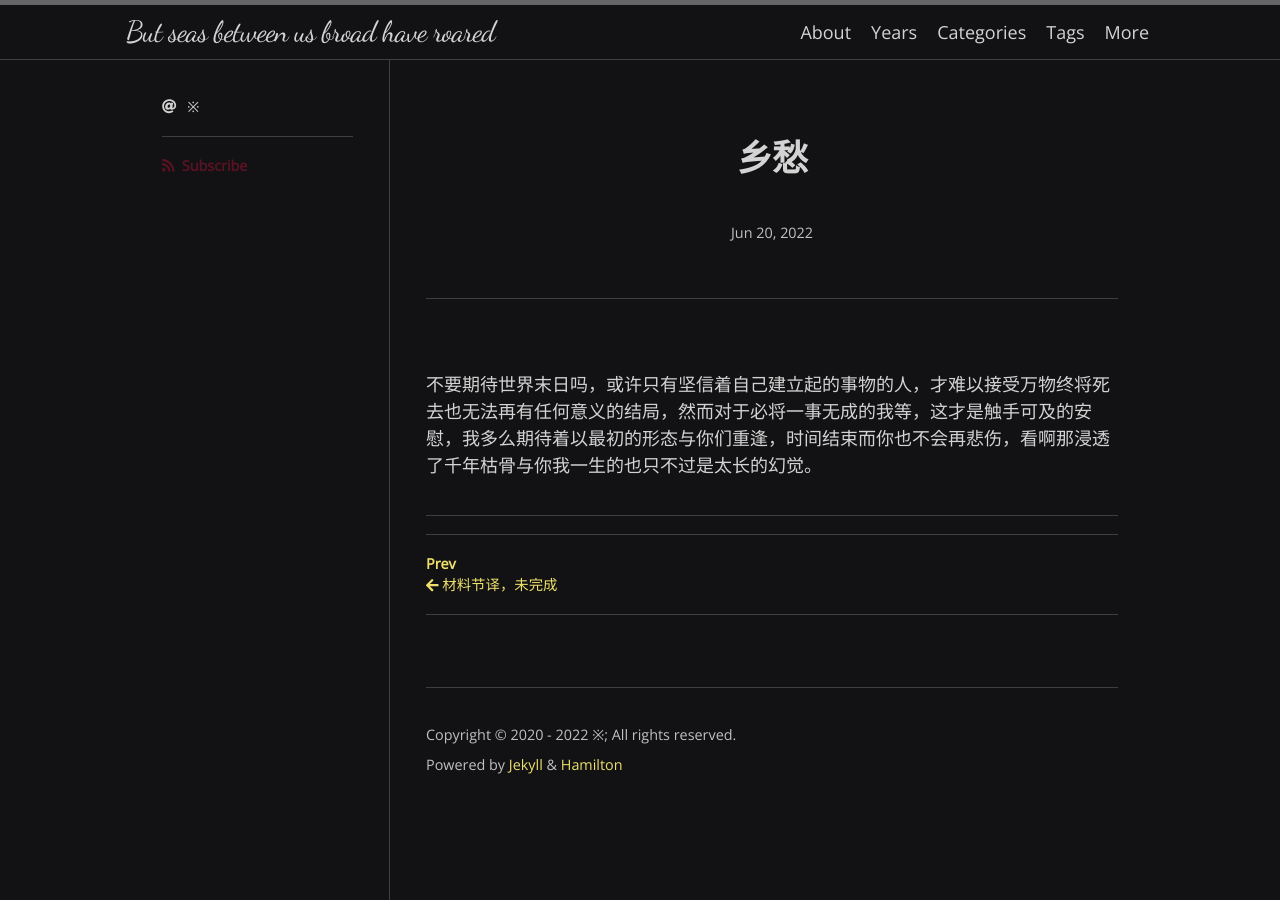
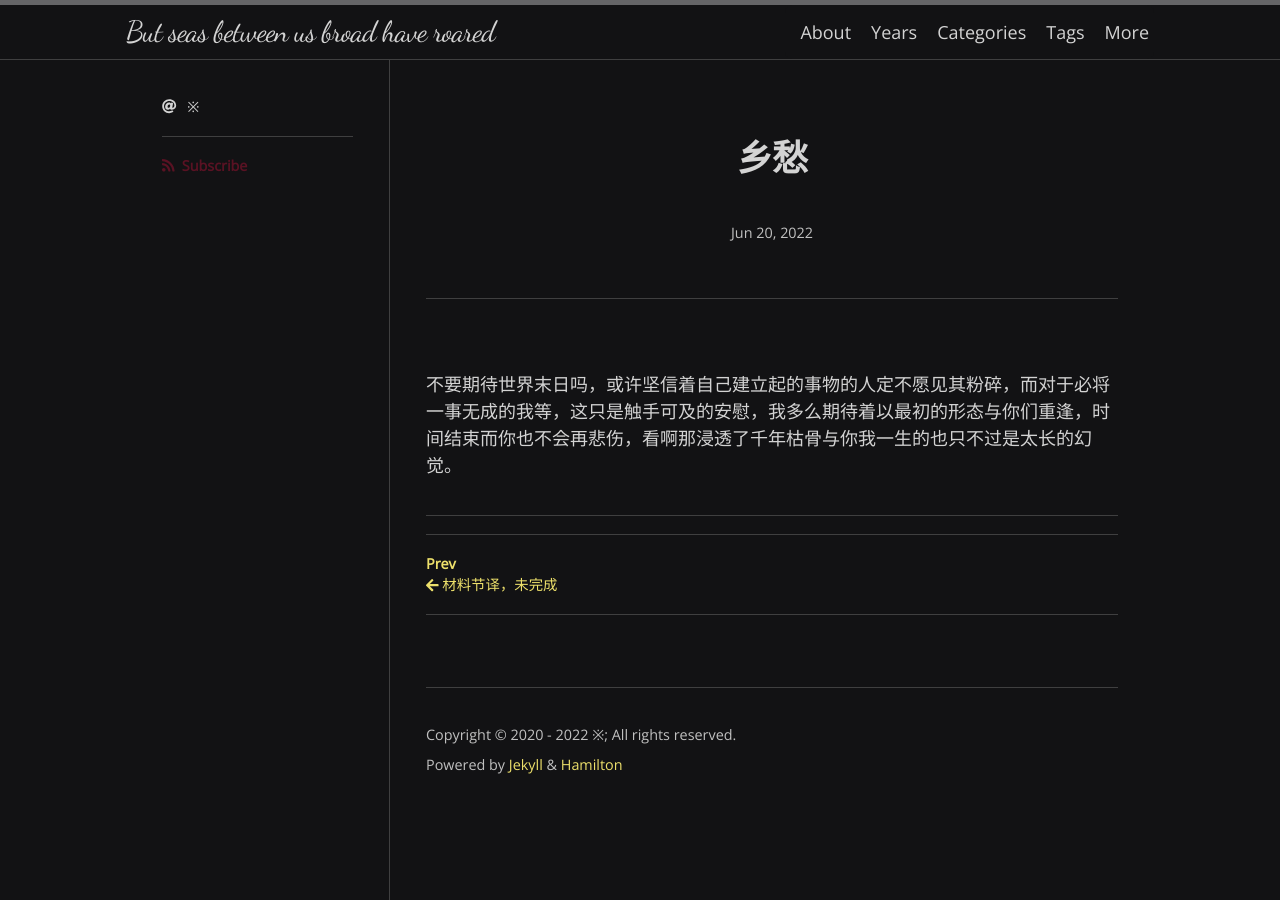
Before and after one commit to scatterdclouds/scatterdclouds.github.io, a Jekyll site: the page built from _posts/2022-06-20-apocalypsenostalgia.md, in a window 1280 px wide. Built offline with Jekyll 4.4.1, drawn with Linux system fonts in a browser that asks for light colours; nearby versions of some CDN libraries; some web fonts are replaced; comment, search, counter and statistics services are not loaded.

Commit message:
Update 2022-06-20-apocalypsenostalgia.md

```diff
--- a/_posts/2022-06-20-apocalypsenostalgia.md
+++ b/_posts/2022-06-20-apocalypsenostalgia.md
@@ -7,4 +7,4 @@ tags: []
 comments: true
 ---
 
-不要期待世界末日吗，或许只有坚信着自己建立起的事物的人，才难以接受万物终将死去也无法再有任何意义的结局，然而对于必将一事无成的我等，这才是触手可及的安慰，我多么期待着以最初的形态与你们重逢，时间结束而你也不会再悲伤，看啊那浸透了千年枯骨与你我一生的也只不过是太长的幻觉。
+不要期待世界末日吗，或许坚信着自己建立起的事物的人定不愿见其粉碎，而对于必将一事无成的我等，这只是触手可及的安慰，我多么期待着以最初的形态与你们重逢，时间结束而你也不会再悲伤，看啊那浸透了千年枯骨与你我一生的也只不过是太长的幻觉。
```
